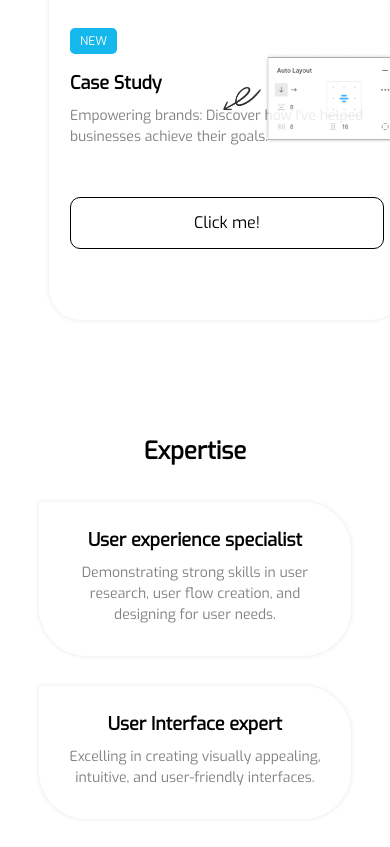
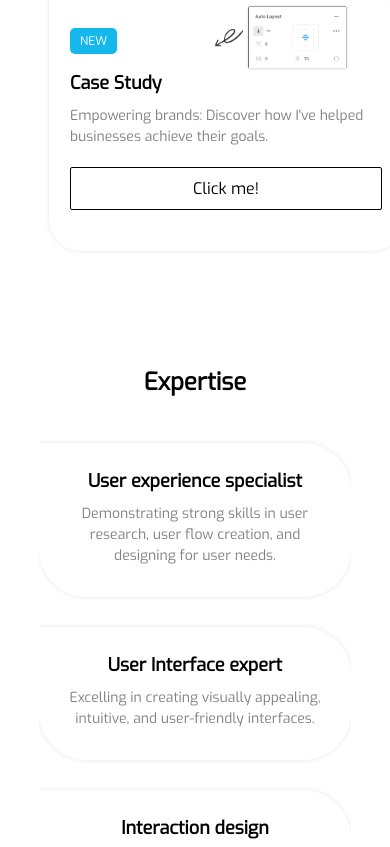
Before and after one commit to suryadsign/suryanarayanan, a plain HTML site: page index.html in a window 390 px wide. Shown: the part 2867-3714 px from the top of the page. Drawn offline with nearby package versions, Linux system fonts and the light colour scheme; a script that the page names is missing.

Commit message:
Add files via upload

```diff
--- a/index.html
+++ b/index.html
@@ -191,9 +191,12 @@
 
             <p class="casestudyHead">Case Study</p>
             <p class="casestudySub">Empowering brands: Discover how I've helped businesses achieve their goals.</p>
-            <a id="viewbtn" class="play" onclick="smoothScroll()">
-              <p class="viewbtn">Click me!</p>
-            </a>
+            <div onclick="smoothScroll()">
+              <a class="play" >
+                <p class="viewAll">Click me!</p>
+              </a>
+            </div>
+
           </div>
           </div>
           <img src="images/AutoLayout.png" class="autolayout" alt="autolayout">
--- a/script.js
+++ b/script.js
@@ -15,7 +15,7 @@ splitTypes.forEach((char,i) => {
     y:-100,
     opacity:0.3,
     duration:0.5,
-    stagger:0.1
+    stagger:0.023
 
   })
 })
@@ -43,8 +43,8 @@ gsap.from('.expertise',{
   duration:1.5,
   scrollTrigger: {
     trigger:'.expertises',
-    start:'top 70%',
-    end:'center 20%',
+    start:'top 80%',
+    end:'bottom 20%',
     scrub:true,
     markers:false
   }
@@ -78,7 +78,6 @@ gsap.from('.b',{
 gsap.from('.c',{
   x:900,
   duration:10,
-
   scrollTrigger: {
     start:'top 80%',
     end:'bottom center',
--- a/style.css
+++ b/style.css
@@ -418,9 +418,9 @@ a #viewbtn {
 
 
 .autolayout {
-  width: 20%;
-  right: 0%;
-  top: -4%;
+  width: 13%;
+  top: 50%;
+  right:22%;
   animation-name: autolayout;
   z-index: 0;
   position: absolute;
@@ -553,7 +553,7 @@ a #viewbtn {
   border: 1px solid rgba(255, 255, 255, 0.3);
   box-shadow: 0px 0px 5px #e5e5e5;
   border-radius: 0px 2rem 2rem 2rem;
-  width: 50%;
+  width: 30%;
   text-align: left;
 }
 
@@ -574,8 +574,7 @@ a #viewbtn {
   font-size: 16px;
   padding: 10px 5px;
   margin: 20px 0;
-  border-radius: 2px;
-  background-color: white;
+  border-radius: 10px;
   color: black;
   text-align: center;
   cursor: pointer;
@@ -606,6 +605,7 @@ a #viewbtn {
 .expertises {
   display: flex;
   margin: 30px 0;
+  overflow: hidden;
 }
 
 .expertise {
@@ -620,6 +620,7 @@ a #viewbtn {
   border: 1px solid rgba(255, 255, 255, 0.3);
   box-shadow: 0px 0px 5px #e5e5e5;
   overflow: hidden;
+  z-index:-1;
 
 }
 
@@ -1049,9 +1050,9 @@ a.icon:hover {
 
   .autolayout {
     position: absolute;
-    width: 40%;
-    right: 0;
-    top: 45%;
+    width: 30%;
+    right: 50px;
+    top: 40%;
   }
 
   .cursor {
@@ -1195,7 +1196,6 @@ a.icon:hover {
     display: block;
     margin: 0px;
     width: 100%;
-    align-items: flex-start;
   }
 
   .expertise {
@@ -1636,7 +1636,6 @@ a.icon:hover {
     margin: 20px 0;
     width: 100%;
     gap: 20px;
-    align-items: flex-start;
   }
 
   .expertise {
```
